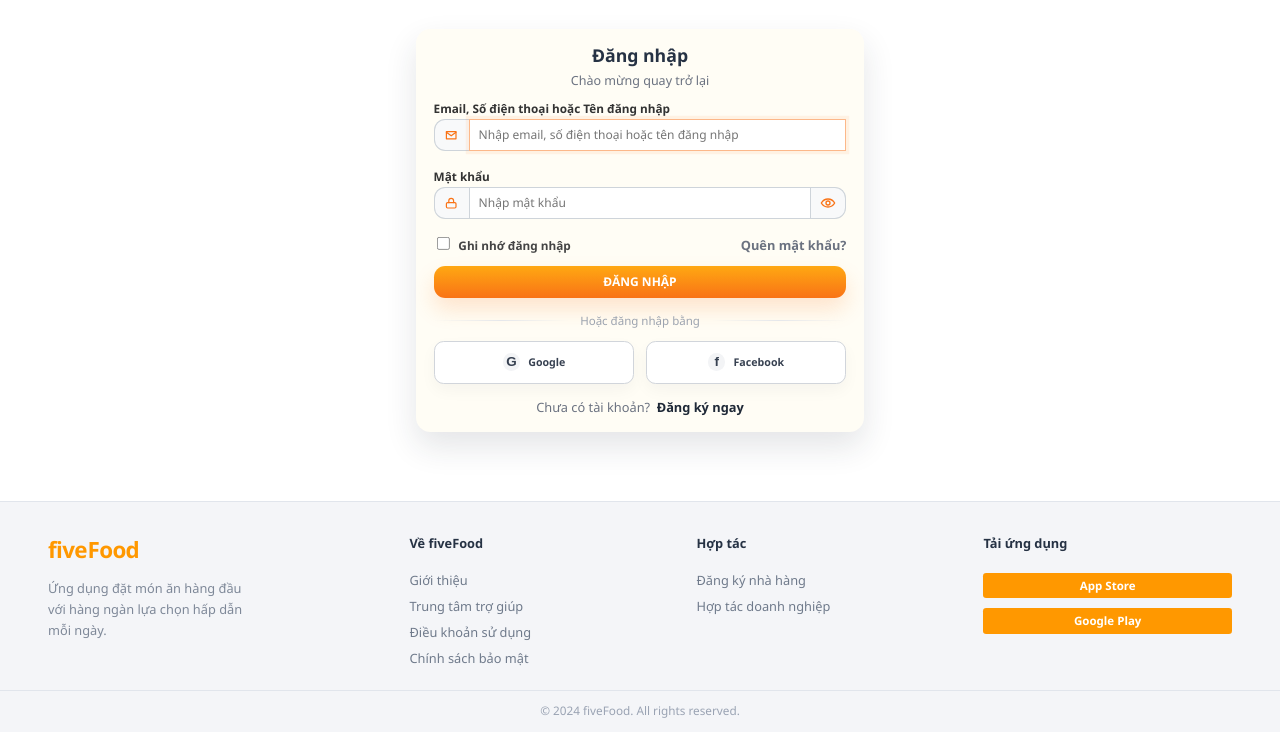
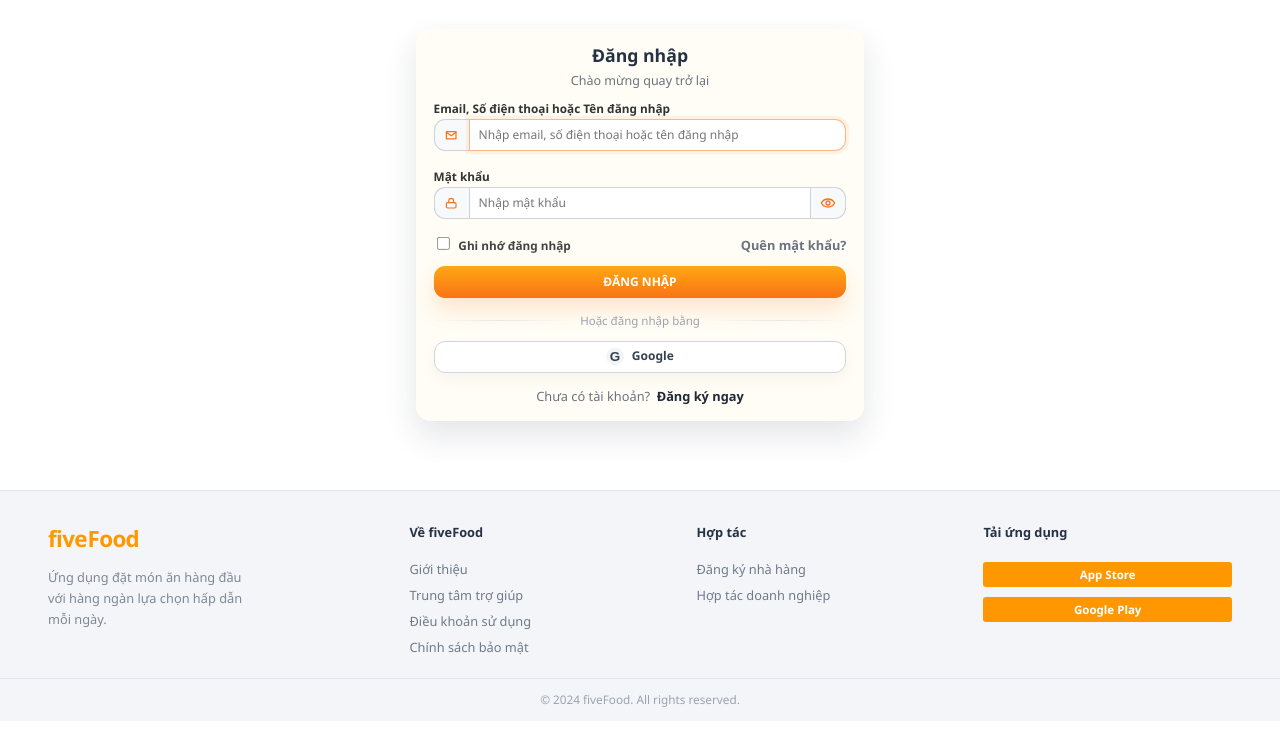
Before and after one commit to duyenkoz/Nhom5_FoodDelivery, a Flask app: page /auth/login in a window 1280 px wide. Shown: the part 69-801 px from the top of the page. After the commit the page ends 776 px from the top, so only its background shows below. Run offline with Flask 3, Linux system fonts and the light colour scheme; some libraries are stand-ins or nearby versions.

Commit message:
Update "Màn hình Đăng nhập"
Update Màn hình Đăng nhập

```diff
--- a/app/static/css/auth.css
+++ b/app/static/css/auth.css
@@ -178,6 +178,10 @@
     flex: 1 1 auto;
     min-width: 0;
     border-radius: 0;
+}
+
+.auth-page .input-group .form-control:last-child {
+    border-radius: 0 14px 14px 0;
 }
 
 .auth-page .form-control,
--- a/app/static/css/login.css
+++ b/app/static/css/login.css
@@ -118,7 +118,7 @@
 
 .auth-page--login .social-login {
     display: grid;
-    grid-template-columns: repeat(2, minmax(0, 1fr));
+    grid-template-columns: minmax(0, 1fr);
     gap: 14px;
 }
 
@@ -127,12 +127,14 @@
     align-items: center;
     justify-content: center;
     gap: 10px;
-    min-height: 54px;
+    min-height: 40px;
     border: 1px solid #d1d5db;
-    border-radius: 12px;
+    border-radius: 14px;
     background: #fff;
     color: #374151;
     font-weight: 700;
+    font-size: 0.94rem;
+    line-height: 1.2;
     cursor: pointer;
     box-shadow: 0 8px 20px rgba(17, 24, 39, 0.04);
 }
@@ -158,10 +160,6 @@
 }
 
 .auth-page--login .social-login__button--google .social-login__icon {
-    font-family: Arial, sans-serif;
-}
-
-.auth-page--login .social-login__button--facebook .social-login__icon {
     font-family: Arial, sans-serif;
 }
 
--- a/app/static/js/auth/login.js
+++ b/app/static/js/auth/login.js
@@ -18,7 +18,6 @@
     const passwordEye = document.getElementById("passwordEye");
     const loginSubmitBtn = document.getElementById("loginSubmitBtn");
     const googleLoginBtn = document.getElementById("googleLoginBtn");
-    const facebookLoginBtn = document.getElementById("facebookLoginBtn");
     const forgotPasswordBtn = document.getElementById("forgotPasswordBtn");
     const forgotPasswordModal = document.getElementById("forgotPasswordModal");
     const forgotPasswordClose = document.getElementById("forgotPasswordClose");
@@ -730,11 +729,6 @@
         event.preventDefault();
         window.location.href = googleLoginUrl;
     });
-    on(facebookLoginBtn, "click", () => {
-        if (window.AppToast && typeof window.AppToast.warning === "function") {
-            window.AppToast.warning("Đăng nhập Facebook đang được phát triển.");
-        }
-    });
     on(googlePhoneClose, "click", closeGooglePhoneModal);
     on(googlePhoneDismiss, "click", closeGooglePhoneModal);
     on(googlePhoneSubmit, "click", handleGooglePhoneSubmit);
--- a/app/templates/auth/login.html
+++ b/app/templates/auth/login.html
@@ -100,10 +100,6 @@
                         <button type="button" class="social-login__button social-login__button--google" id="googleLoginBtn">
                             <span class="social-login__icon">G</span>
                             <span>Google</span>
-                        </button>
-                        <button type="button" class="social-login__button social-login__button--facebook" id="facebookLoginBtn">
-                            <span class="social-login__icon">f</span>
-                            <span>Facebook</span>
                         </button>
                     </div>
 
```
